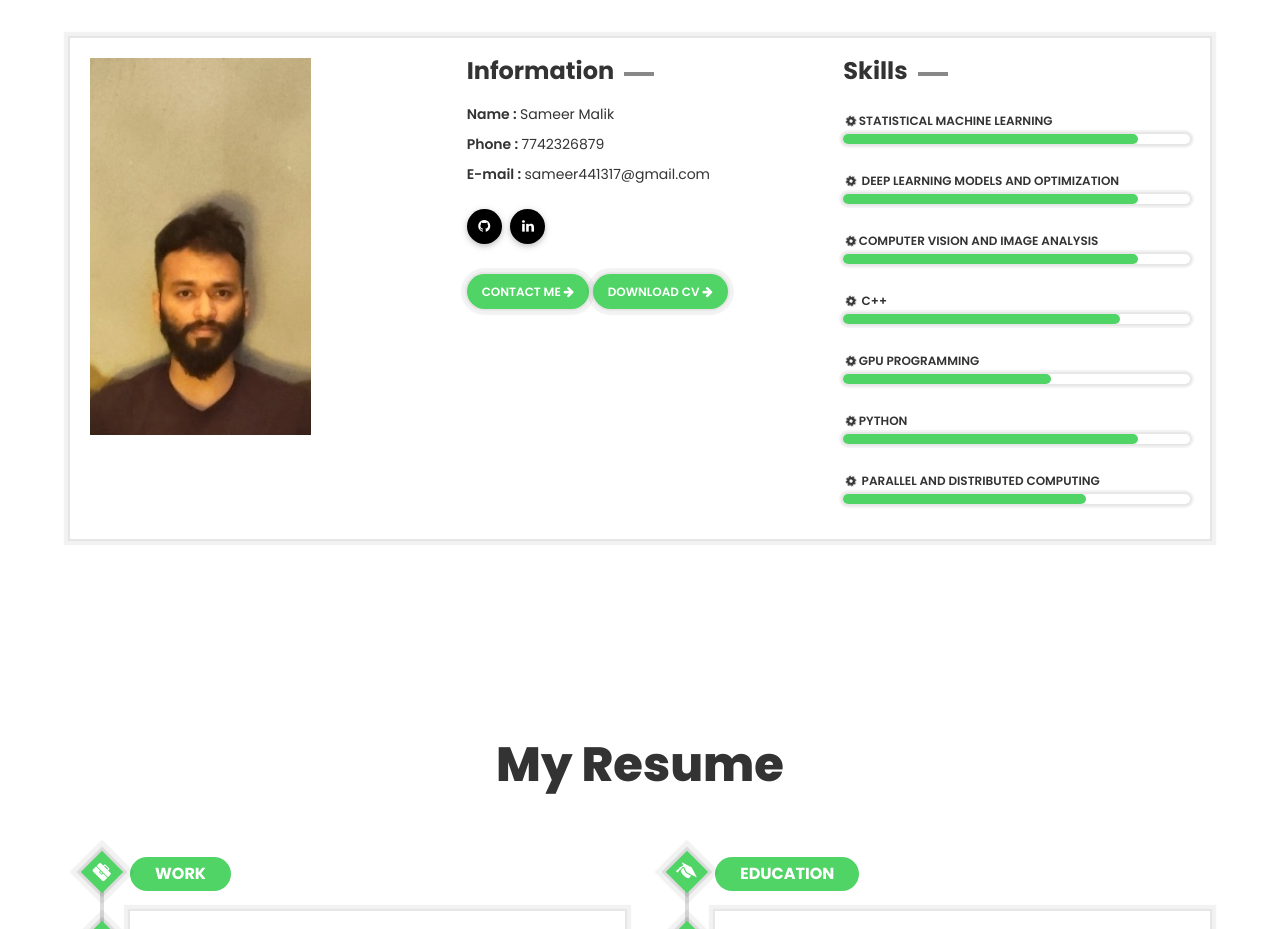
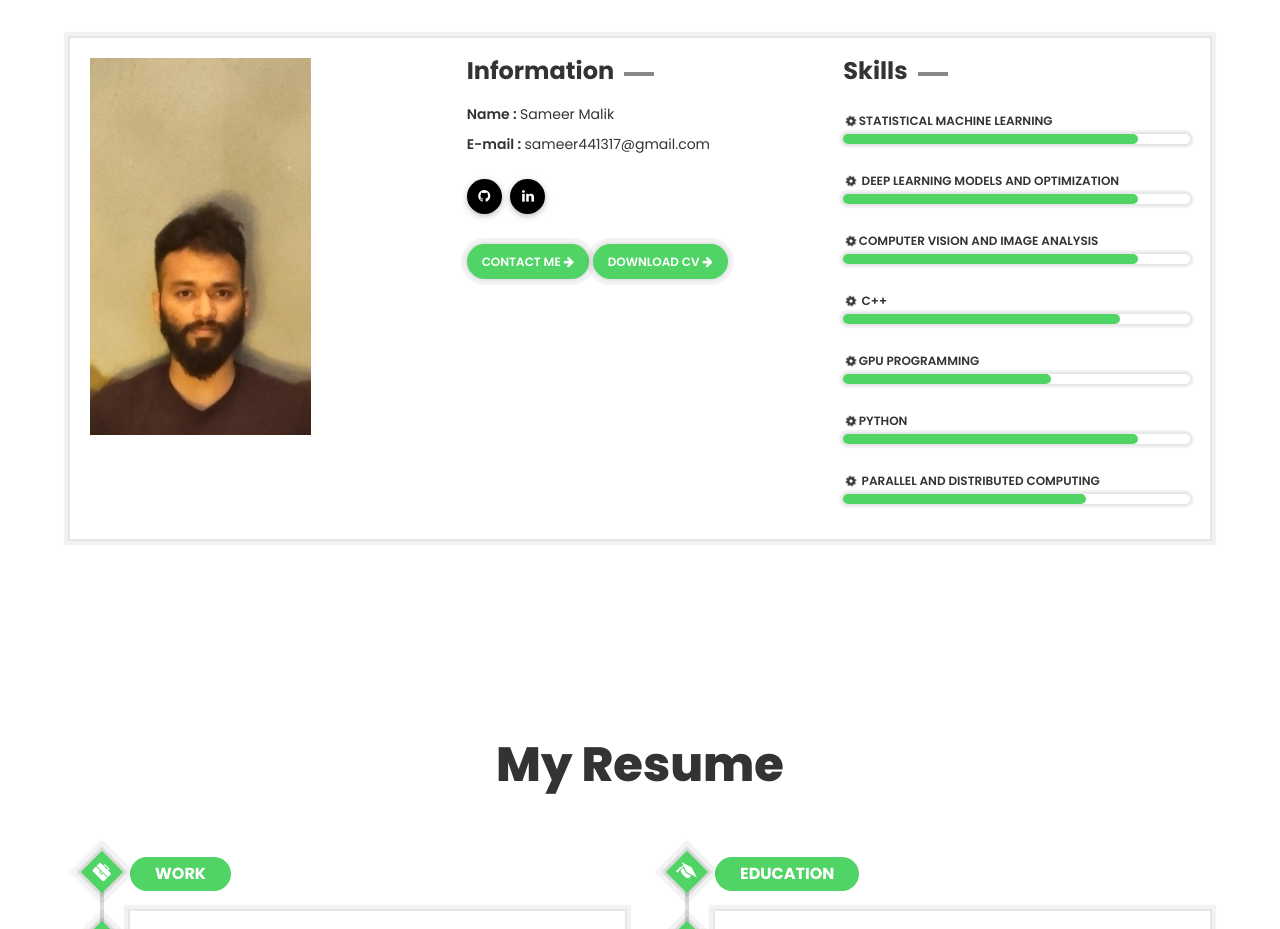
Before and after one commit to sameermalikjmi/sameermalikjmi.github.io, a plain HTML site: page index.html in a window 1280 px wide. Shown: the part 1020-1949 px from the top of the page. Drawn offline with Linux system fonts and the light colour scheme.

Commit message:
Update index.html

```diff
--- a/index.html
+++ b/index.html
@@ -150,7 +150,6 @@
             <h2>Information</h2>
             <ul class="about-me">
               <li><strong>Name : </strong> Sameer Malik</li>
-              <li><strong>Phone : </strong>7742326879</li>
               <li><strong>E-mail : </strong>sameer441317@gmail.com</li>
             </ul>
             <div class="social-link">
```
